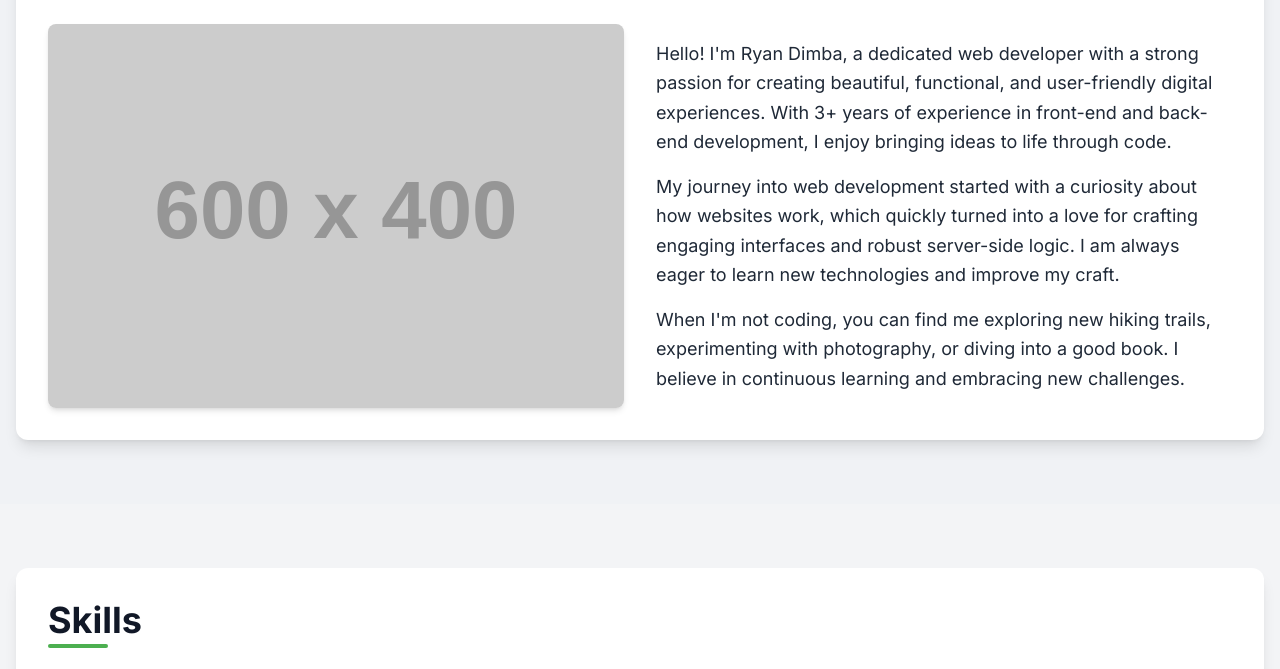
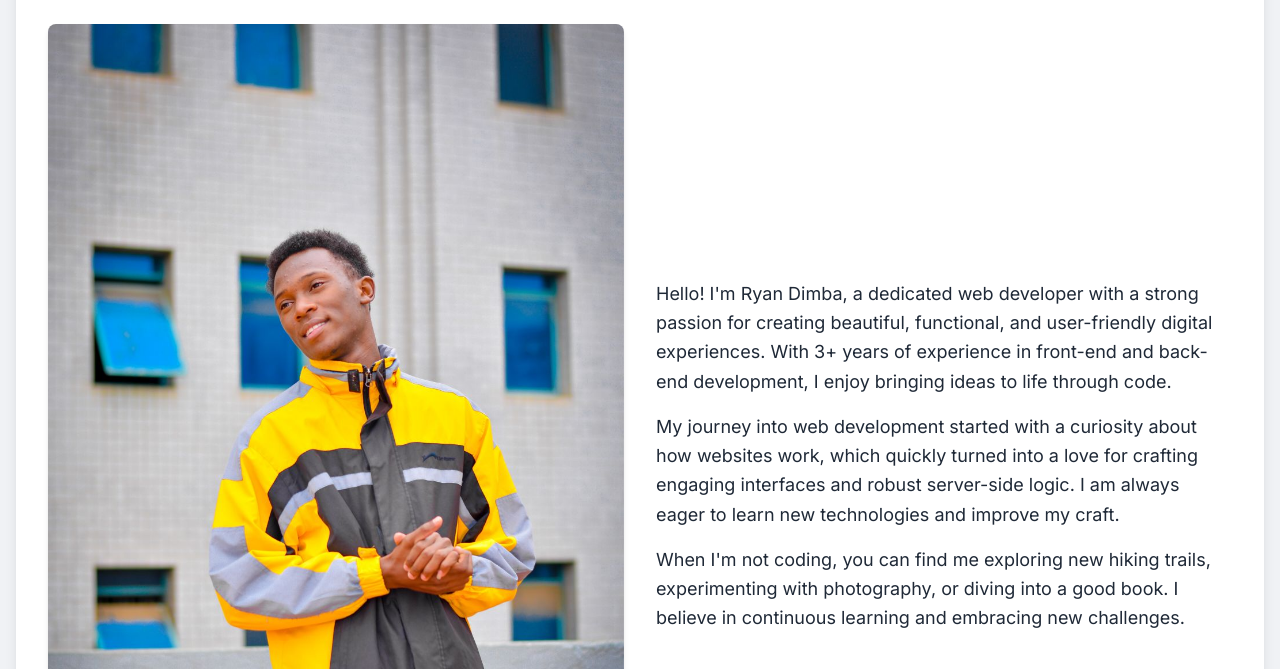
Before and after one commit to ryandimba/DIMBA-PORTFOLIO-, a plain HTML site: page index.html in a window 1280 px wide. Shown: the part 588-1257 px from the top of the page. Drawn offline with nearby package versions, Linux system fonts and the light colour scheme; placeholder pictures from the web are drawn by us.

Commit message:
third commit

```diff
--- a/index.html
+++ b/index.html
@@ -54,7 +54,7 @@
             <h2 class="text-4xl section-title text-gray-900 mb-8">About Me</h2>
             <div class="flex flex-col md:flex-row items-center md:space-x-8">
                 <div class="md:w-1/2 mb-6 md:mb-0">
-                    <img src="https://placehold.co/600x400/D1D5DB/4B5563?text=About+Image" alt="About Me Image" class="rounded-lg shadow-md w-full h-auto">
+                    <img src="images/image 1.jpg" alt="About Me Image" class="rounded-lg shadow-md w-full h-auto">
                 </div>
                 <div class="md:w-1/2 text-lg leading-relaxed">
                     <p class="mb-4">Hello! I'm Ryan Dimba, a dedicated web developer with a strong passion for creating beautiful, functional, and user-friendly digital experiences. With 3+ years of experience in front-end and back-end development, I enjoy bringing ideas to life through code.</p>
```
Also changed, not shown: images/image 1.jpg (added).
